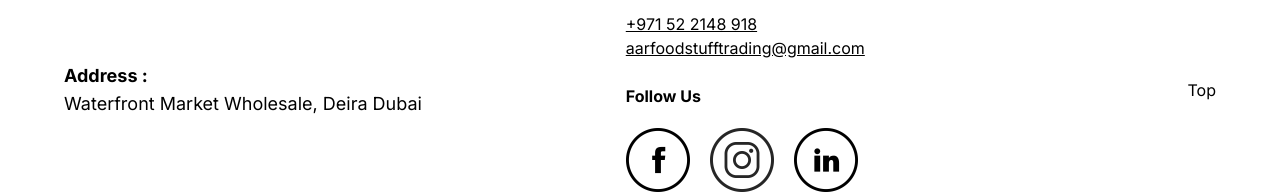
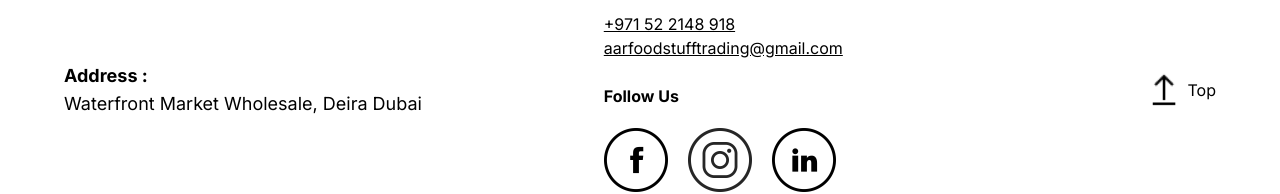
Before and after one commit to Aditya-A-G/import-export, a Next.js app: page / in a window 1280 px wide. Shown: the part 3285-3479 px from the top of the page. Built offline with nearby package versions, Linux system fonts and the light colour scheme.

Commit message:
add up arrow icon

```diff
--- a/src/sections/Footer.tsx
+++ b/src/sections/Footer.tsx
@@ -2,6 +2,7 @@ import Image from "next/image";
 import facebookLogo from "/public/facebook.png";
 import instagramLogo from "/public/instagram.png";
 import linkedinLogo from "/public/linkedin.png";
+import upArrow from "/public/arrow.png";
 
 export const Footer = () => {
   return (
@@ -35,10 +36,13 @@ export const Footer = () => {
             </div>
           </div>
         </div>
-        <div className="hidden lg:flex justify-center items-center">
-          <button>
-            <a href="#top">Top</a>
-          </button>
+        <div className="hidden lg:flex justify-center items-center ">
+          <a href="#home">
+            <button className="flex justify-center items-center gap-1">
+              <Image src={upArrow} alt="up arrow" className="w-10" />
+              Top
+            </button>
+          </a>
         </div>
       </div>
 
--- a/src/sections/Header.tsx
+++ b/src/sections/Header.tsx
@@ -10,7 +10,7 @@ export const Header = () => {
   const [isNavOpen, setIsNavOpen] = useState(false);
 
   return (
-    <header id="top" className="sticky z-50 top-0 bg-white">
+    <header className="sticky z-50 top-0 bg-white">
       <div className=" flex h-16 cursor-pointer md:px-5">
         <div className="flex-grow md:flex-grow-0 flex justify-center items-center">
           <Image src={logo} alt="logo" />
```
Also changed, not shown: public/arrow.png (added).
